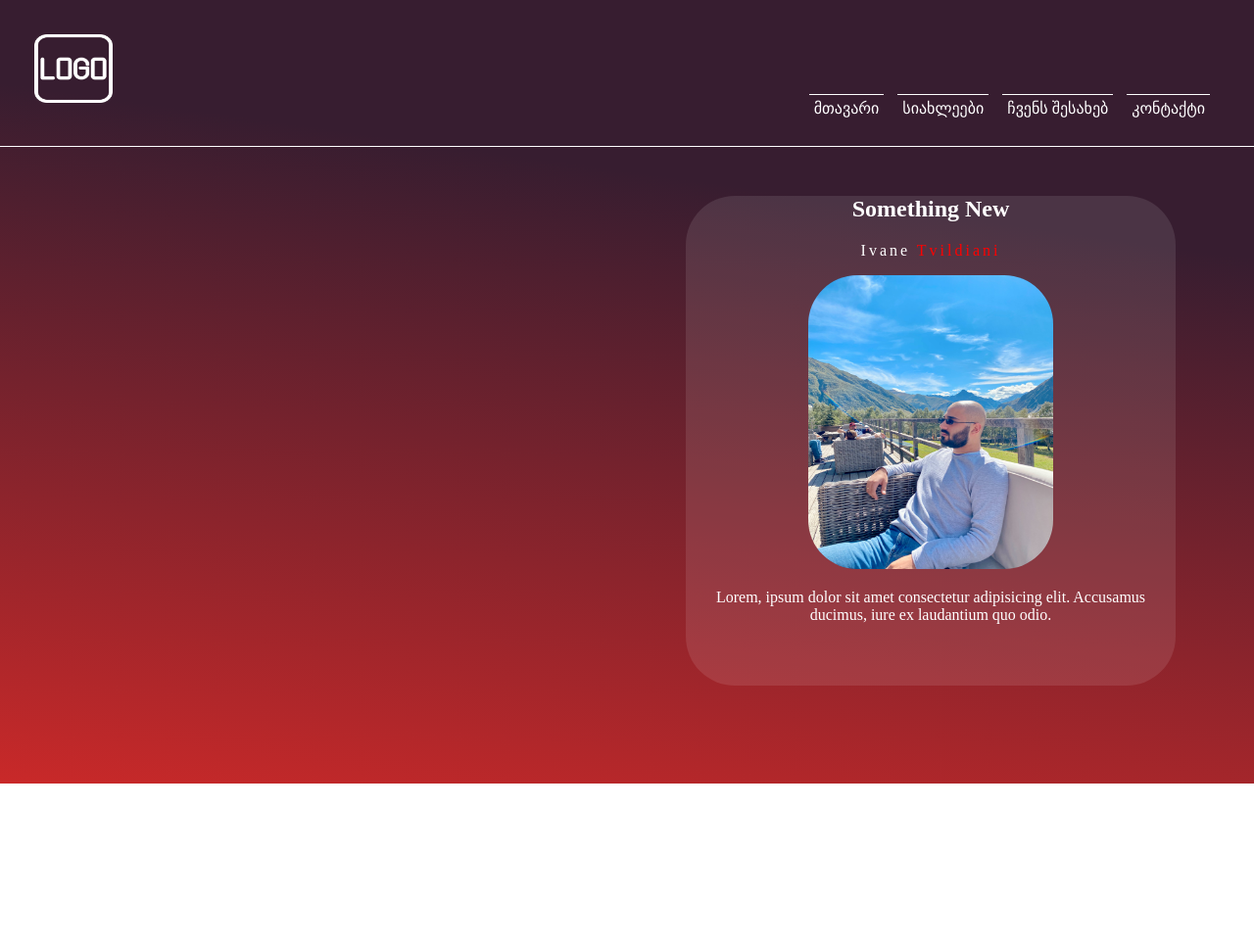
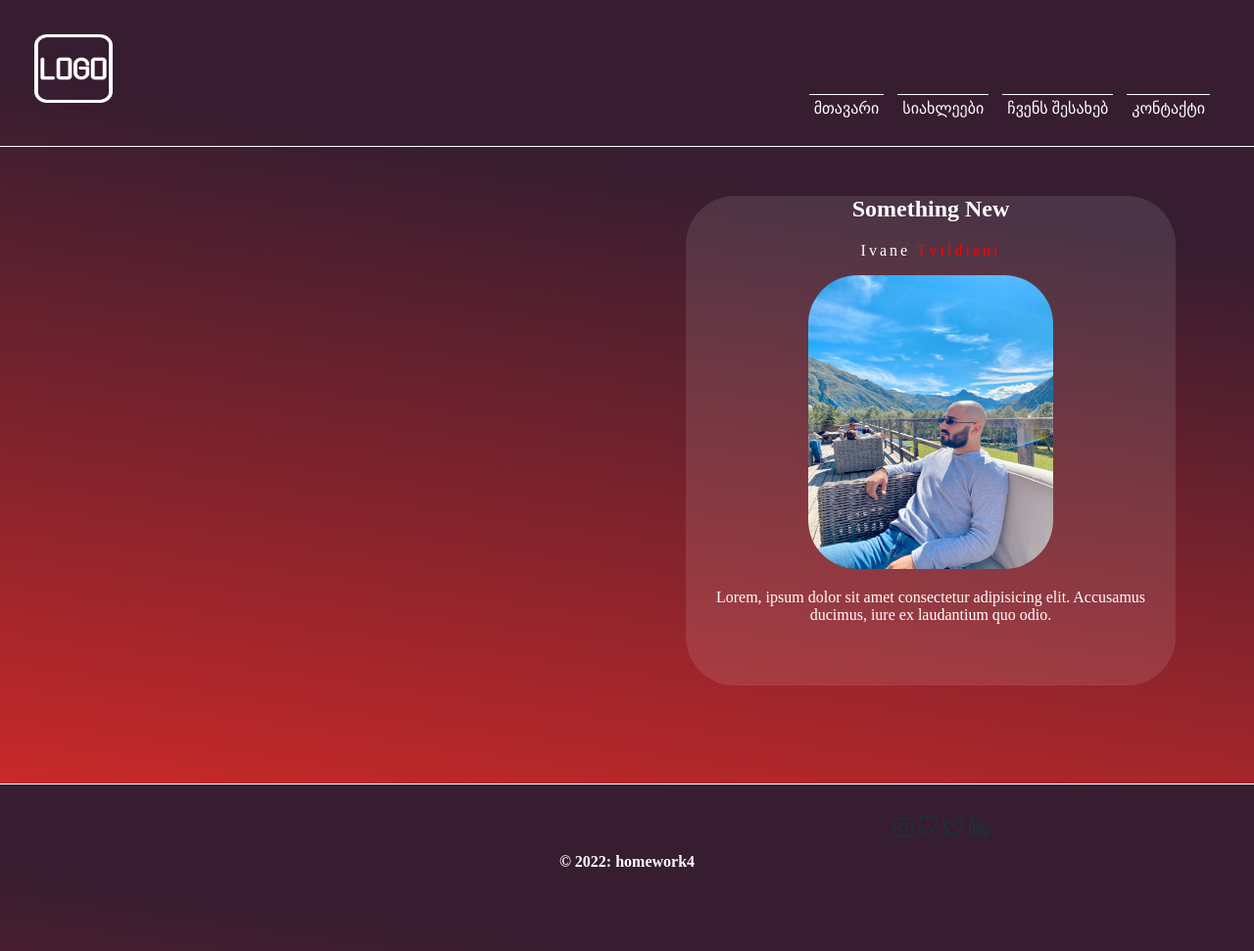
Before and after one commit to Vanoo123/homework4, a plain HTML site: page index.html in a window 1280 px wide. Shown: the whole page at 98% size. Before the commit the page ends 800 px from the top, so only its background shows below. Drawn offline with Linux system fonts and the light colour scheme.

Commit message:
Added social links in footer and updated css

```diff
--- a/index.html
+++ b/index.html
@@ -42,7 +42,13 @@
     </section>
 
     <footer>
-
+        <div class="social_icons">
+            <a href="https://www.instagram.com/" target="_blank"><img src="images/instagram.svg" alt="inst-logo"></a>
+            <a href="https://github.com/" target="_blank"><img src="images/github.svg" alt="git-logo"></a>
+            <a href="https://twitter.com/" target="_blank"><img src="images/twitter.svg" alt="twit-logo"></a>
+            <a href="https://www.linkedin.com/" target="_blank"><img src="images/linkedin.svg" alt="linked-logo"></a>
+        </div>
+        <p class="copyright">&copy; 2022: homework4</p>
     </footer>
 </body>
 </html>
--- a/styles/style.css
+++ b/styles/style.css
@@ -65,6 +65,7 @@ nav ul li a:hover {
     height: 500px;
     border-radius: 50px;
     transition: all .3s ease-in-out;
+    cursor: pointer;
 }
 
 .my_photo {
@@ -95,3 +96,23 @@ nav ul li a:hover {
 .card_wrapper p {
     color: white;
 }
+
+footer {
+    width: 100%;
+    height: 140px;
+    padding-top: 30px;
+    margin-top: 100px;
+    border-top: 1px solid white;
+    text-align: center;
+}
+
+.social_icons {
+    width: 192px;
+    height: 24px;
+    margin: 0 0 0 865px;
+}
+
+.copyright {
+    color: white;
+    font-weight: bold;
+}
```
Also changed, not shown: images/github.svg (added), images/instagram.svg (added), images/linkedin.svg (added), images/twitter.svg (added).
